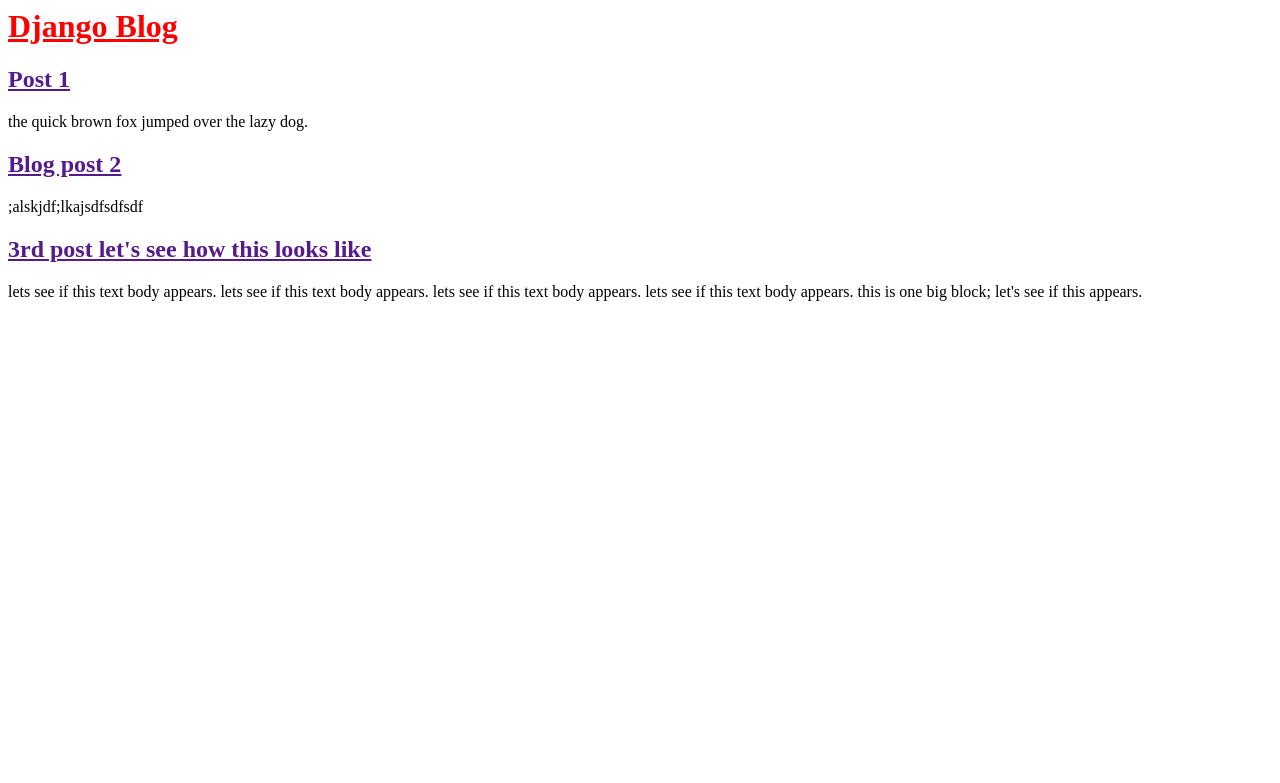
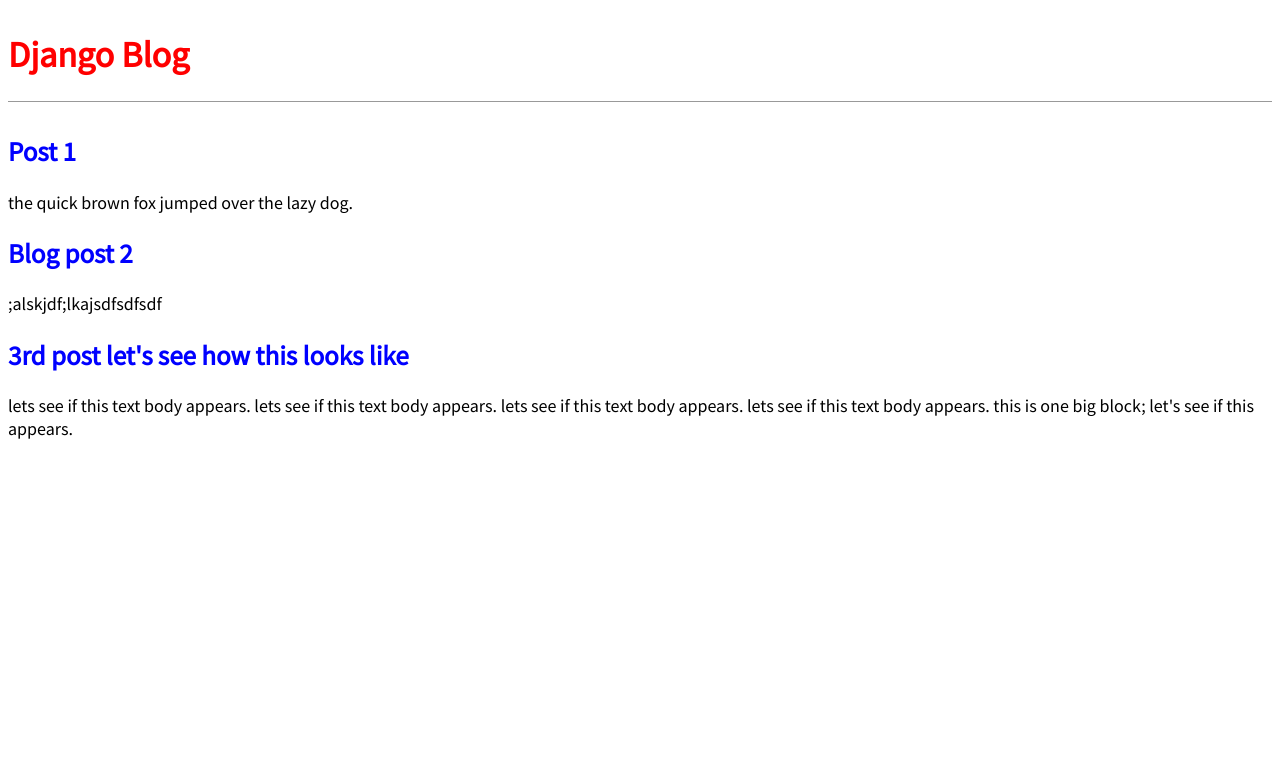
Before and after one commit to mrkamot1979/pythonblog, a Django app: page / in a window 1280 px wide. Shown: the top 783 px of the page. Run offline with Django 3.2, Linux system fonts and the light colour scheme; data comes from the database, SQL or seed files in the repository.

Commit message:
added more css

```diff
--- a/static/css/base.css
+++ b/static/css/base.css
@@ -1,3 +1,41 @@
 header h1 a {
     color: red;
 }
+
+body {
+    font-family: 'Source Sans Pro', sans-serif;
+    font-size: 18px;
+}
+
+header {
+    border-bottom: 1px solid #999;
+    margin-bottom: 2rem;
+    display: flex;
+}
+
+header h1 a {
+    color: red;
+    text-decoration: none;
+}
+
+.nav-left {
+    margin-right: auto;
+}
+
+.nav-right {
+    display: flex;
+    padding-top: 2rem;
+}
+
+.post-entry {
+    margin: 0.5rem 0;
+}
+
+.post-entry h2 a, .post-entry h2 a:visited {
+    color: blue;
+    text-decoration: none;
+}
+
+.post-entry h2 a:hover {
+    color: red;
+}
--- a/templates/base.html
+++ b/templates/base.html
@@ -4,6 +4,7 @@
 
         <title>Nenu's Django Blog</title>
         <link href= "{% static 'css/base.css' %}" rel="stylesheet">
+        <link href="https://fonts.googleapis.com/css?family=Source+Sans+Pro:400" rel="stylesheet"
     </head>
 
     <body>
```
